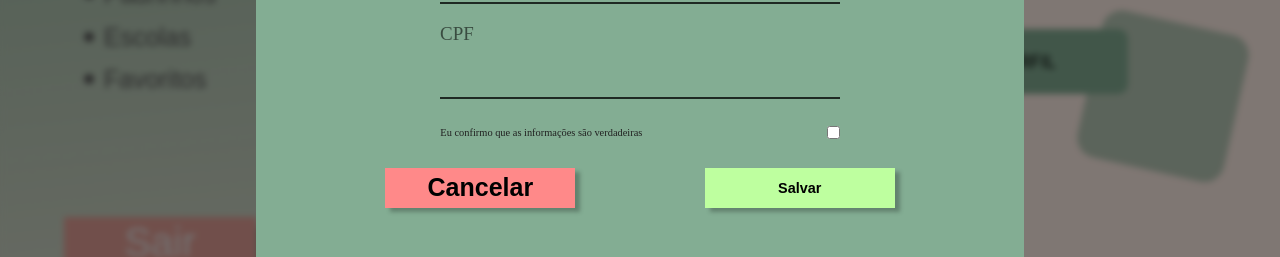
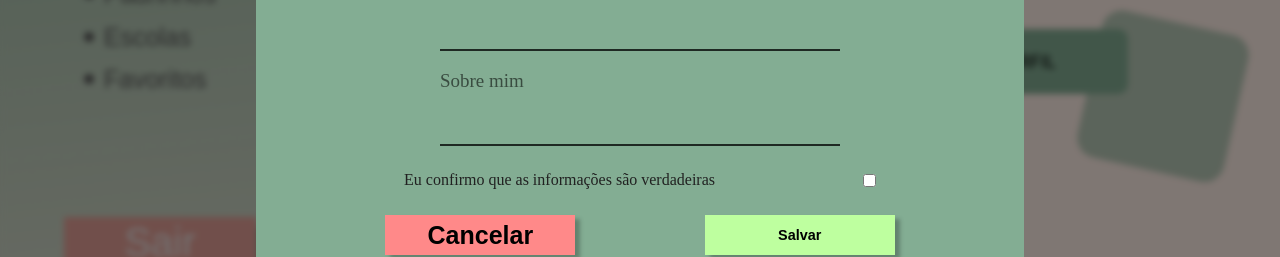
Before and after one commit to moises-macedo/patrinus_, a React (Create React App) app: page /dashboardgodsonprofile in a window 1280 px wide. Shown: the part 511-768 px from the top of the page. Built offline with nearby package versions, Linux system fonts and the light colour scheme.

Commit message:
fix:inputaboutme

```diff
--- a/src/Components/AboutMe/index.jsx
+++ b/src/Components/AboutMe/index.jsx
@@ -1,10 +1,13 @@
-import  {AboutMeStyle} from './style'
-export const AboutMe = () =>{
-    return(
-        <AboutMeStyle>
-        <h3>Sobre Mim:</h3>
-        <textarea rows={6} cols={36}>
-        </textarea>
-        </AboutMeStyle>
-    )
-}
+import { AboutMeStyle } from "./style";
+import { useContext } from "react";
+import { UsersContext } from "../../Provider/User/index";
+export const AboutMe = () => {
+  const { user } = useContext(UsersContext);
+
+  return (
+    <AboutMeStyle>
+      <h3>Sobre Mim:</h3>
+      <textarea rows={6} cols={36} value={user.aboutme}></textarea>
+    </AboutMeStyle>
+  );
+};
--- a/src/Components/ModalEditProfile/index.jsx
+++ b/src/Components/ModalEditProfile/index.jsx
@@ -31,6 +31,7 @@ export const ModalEditProfile = () => {
     address: yup.string(),
     age: yup.number(),
     cpf: yup.number(),
+    aboutme: yup.string(),
   });
 
   const { register, handleSubmit } = useForm({
@@ -72,6 +73,11 @@ export const ModalEditProfile = () => {
               <Input label="Endereço" register={register("address")} />
               <Input label="Idade" register={register("age")} type="number" />
               <Input label="CPF" register={register("cpf")} type="number" />
+              <Input
+                label="Sobre mim"
+                register={register("aboutme")}
+                type="text"
+              />
               <CheckboxContainer>
                 <label>Eu confirmo que as informações são verdadeiras</label>
                 <input
--- a/src/Components/ModalEditProfile/styled.js
+++ b/src/Components/ModalEditProfile/styled.js
@@ -86,7 +86,7 @@ export const CheckboxContainer = styled.div`
   display: flex;
   justify-content: space-between;
   align-items: center;
-  font-size: 1.3em;
+  font-size: 2em;
 `;
 
 export const ButtonExit = styled.div`
```
